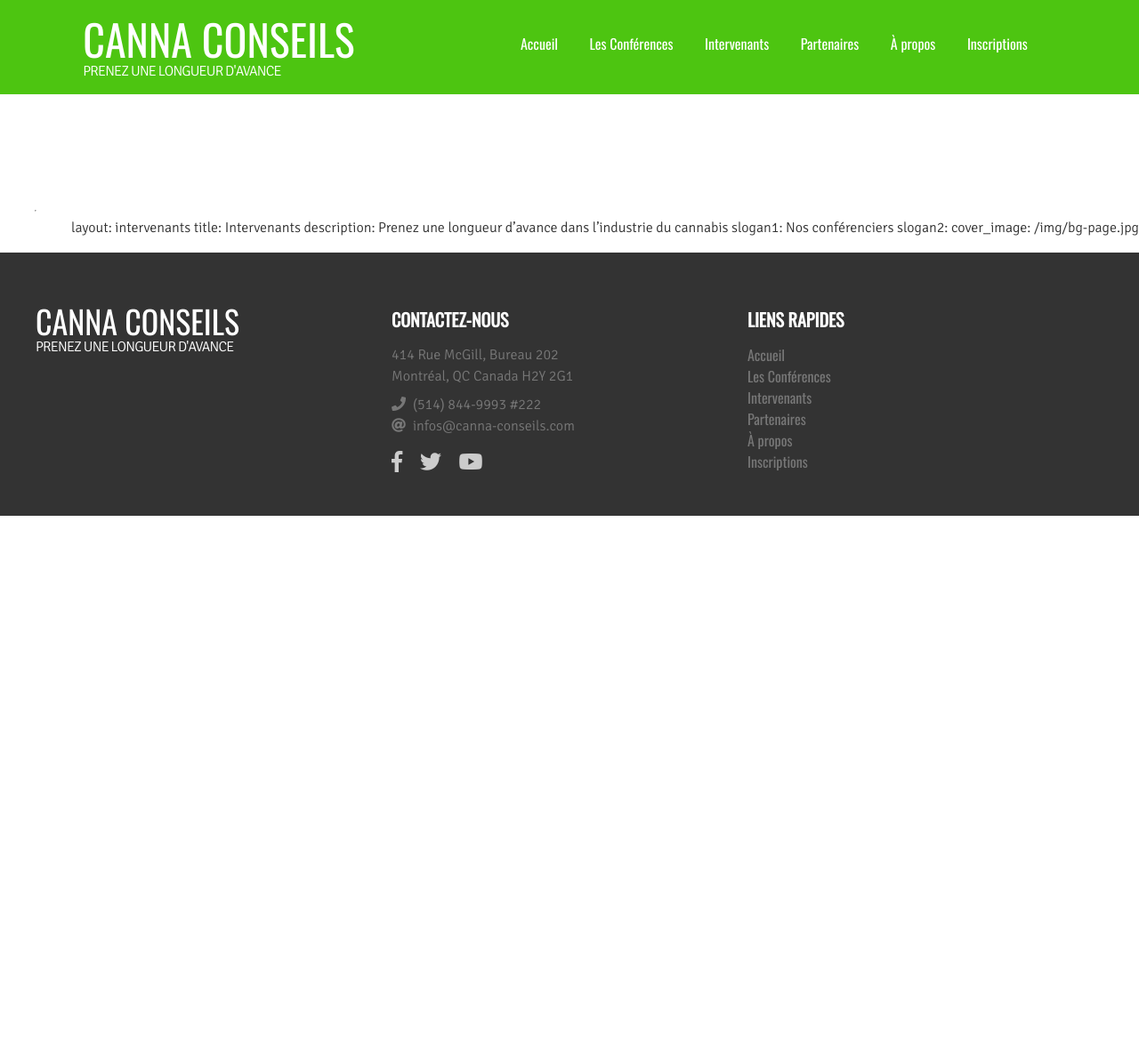
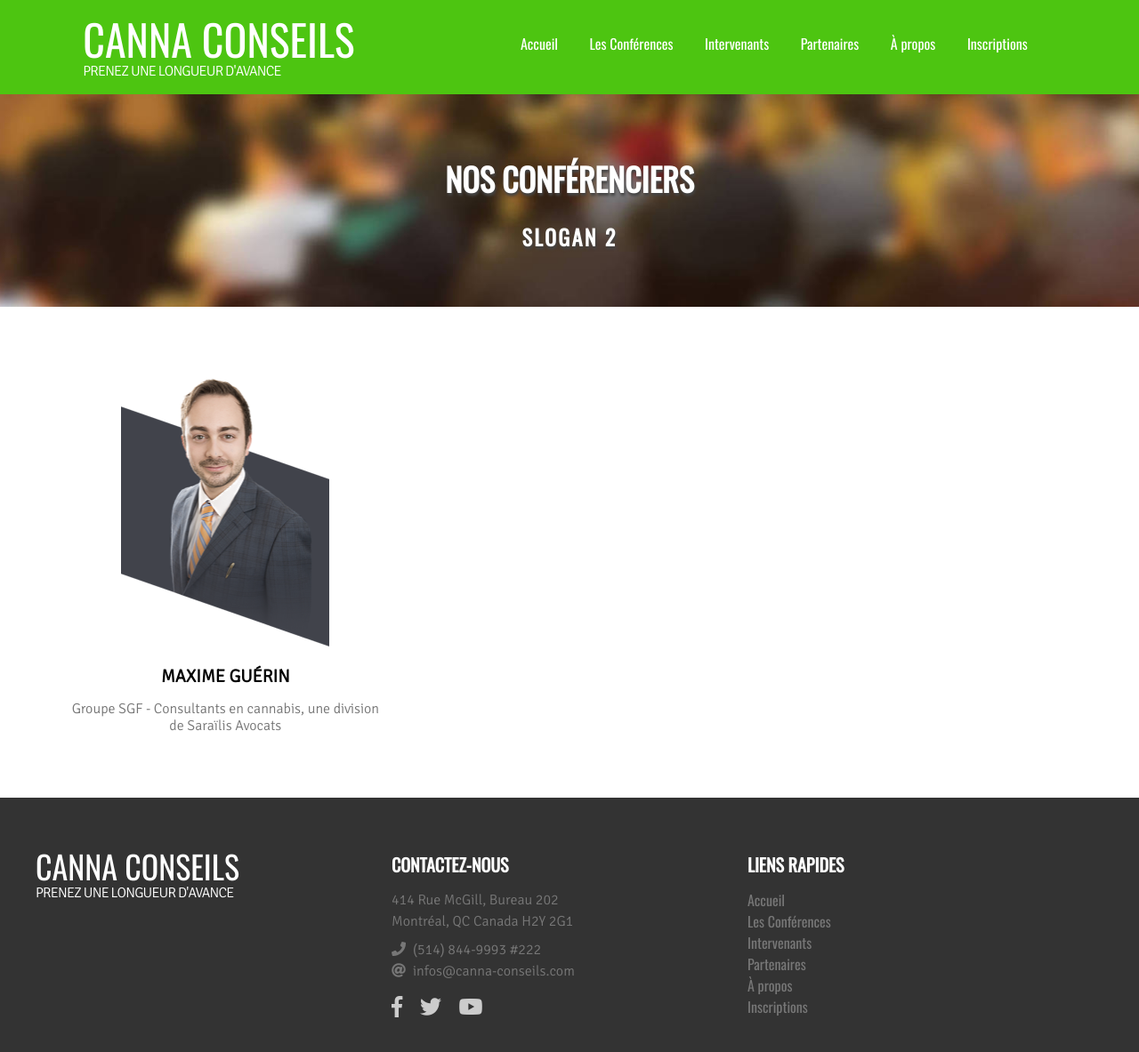
Before and after one commit to ouarez/canna-conseils, a Jekyll site: the page built from intervenants.md, in a window 1280 px wide and 1194 px high. Shown: the top 1183 px of the window at 89% size. Built offline with Jekyll 4.4.1, drawn with Linux system fonts in a browser that asks for light colours; nearby versions of some CDN libraries; our own code applies the rules of GitHub Pages for plain Markdown files; a script that is not in the unit is left out; some of the changed lines change nothing that is shown.

Commit message:
Update Pages “intervenants”

```diff
--- a/intervenants.md
+++ b/intervenants.md
@@ -3,5 +3,24 @@ layout: intervenants
 title: Intervenants
 description: Prenez une longueur d'avance dans l'industrie du cannabis
 slogan1: Nos conférenciers
-slogan2:
+slogan2: Slogan 2
 cover_image: /img/bg-page.jpg
+intervenants:
+  - bio: >-
+      Maxime Guérin est associé de la firme Sarailis Avocats et est responsable
+      du département du cabinet en droit du travail et de l&#39;emploi et exerce
+      aussi en litige civil et commercial, principalement dans le domaine
+      immobilier en plus d&#39;avoir développé une pratique spécialisée dans
+      l'industrie du cannabis. Il est diplômé de l’université Laval en 2012 et
+      est membre du Barreau du Québec depuis 2014. C’est au sein de Groupe SGF -
+      Consultants en cannabis, une division de Saraïlis Avocats, que Me Guérin a
+      développé une expertise afin d’accompagner les demandeurs de licences de
+      producteurs autorisés auprès de Santé Canada en plus d’aider les
+      entrepreneurs de tous horizons à développer leurs projets d’affaires dans
+      l’industrie du cannabis. Il accompagne les entrepreneurs dans leurs
+      démarches administratives mais aussi dans celles relatives au financement
+      et aux partenariats stratégiques d’affaires.
+    image: /img/maxime-guerin.png
+    job: 'Groupe SGF - Consultants en cannabis, une division de Saraïlis Avocats'
+    name: "Maxime\_Guérin"
+---
```
